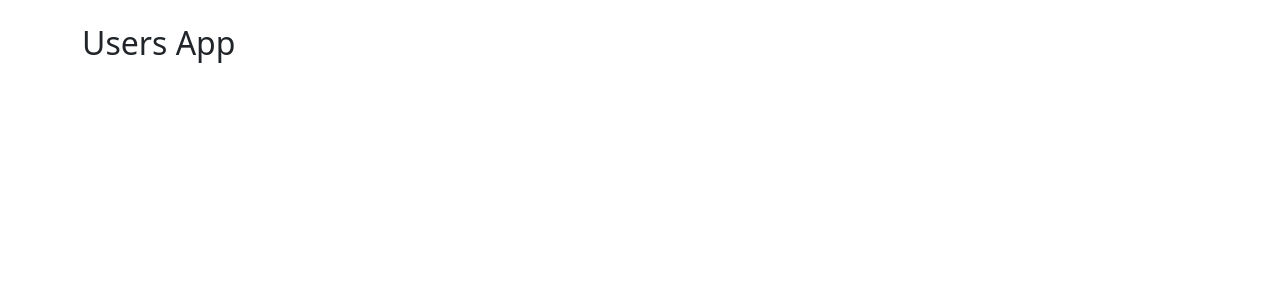
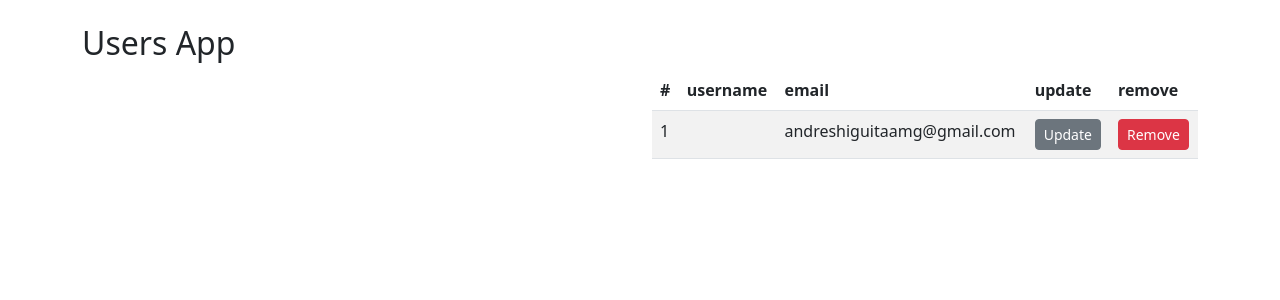
Before and after one commit to AndresHiguitaAMG/User-Application, a React (Vite) app in the folder client/: page / in a window 1280 px wide. Shown: the top 300 px of the page. Built offline with nearby package versions, Linux system fonts and the light colour scheme.

Commit message:
UserForm component

```diff
--- a/client/src/UsersApp.jsx
+++ b/client/src/UsersApp.jsx
@@ -1,7 +1,31 @@
+import { UserForm } from "./components/UserForm"
+import { UsersList } from "./components/UsersList"
+
 export const UsersApp = () => {
+  const initialUsers = [
+    {
+      id: 1,
+      userName: "Andres",
+      password: 12345,
+      email: "andreshiguitaamg@gmail.com",
+
+    },
+
+  ];
+
   return (
   <div className="container my-4">
     <h2>Users App</h2>
+    <div className="row">
+      <div className="col">
+        <UserForm />
+      </div>
+      <div className="col">
+        <UsersList
+          initialUsers = {initialUsers}
+        />
+      </div>
+    </div>
   </div>
   )
 }
--- /dev/null
+++ b/client/src/components/UserForm.jsx
@@ -0,0 +1,6 @@
+export const UserForm = () => {
+  return (
+    <form>
+    </form>
+  )
+}
--- /dev/null
+++ b/client/src/components/UserRow.jsx
@@ -0,0 +1,27 @@
+// eslint-disable-next-line react/prop-types
+export const UserRow = ({ id, username, email }) => {
+  return (
+    <tr>
+        <td>{id}</td>
+        <td>{username}</td>
+        <td>{email}</td>
+        <td>
+            <button
+            type="button"
+            className="btn btn-secondary btn-sm"
+            >
+            Update
+            </button>
+        </td>
+
+        <td>
+            <button
+            type="button"
+            className="btn btn-danger btn-sm"
+            >
+            Remove
+            </button>
+        </td>
+    </tr>
+  )
+}
--- /dev/null
+++ b/client/src/components/UsersList.jsx
@@ -0,0 +1,33 @@
+import { UserRow } from "./UserRow"
+
+// eslint-disable-next-line react/prop-types
+export const UsersList = ({ initialUsers }) => {
+  return (
+    <>
+        <table className="table table-hover table-striped">
+            <thead>
+                <tr>
+                    <th>#</th>
+                    <th>username</th>
+                    <th>email</th>
+                    <th>update</th>
+                    <th>remove</th>
+                </tr>
+            </thead>
+            <tbody>
+                {
+                    // eslint-disable-next-line react/prop-types
+                    initialUsers.map(({ id, username, email }) => (
+                        <UserRow
+                        key={id}
+                        id={id}
+                        username={username}
+                        email={email}
+                        />
+                    ))
+                }
+            </tbody>
+        </table>
+    </>
+  )
+}
```
